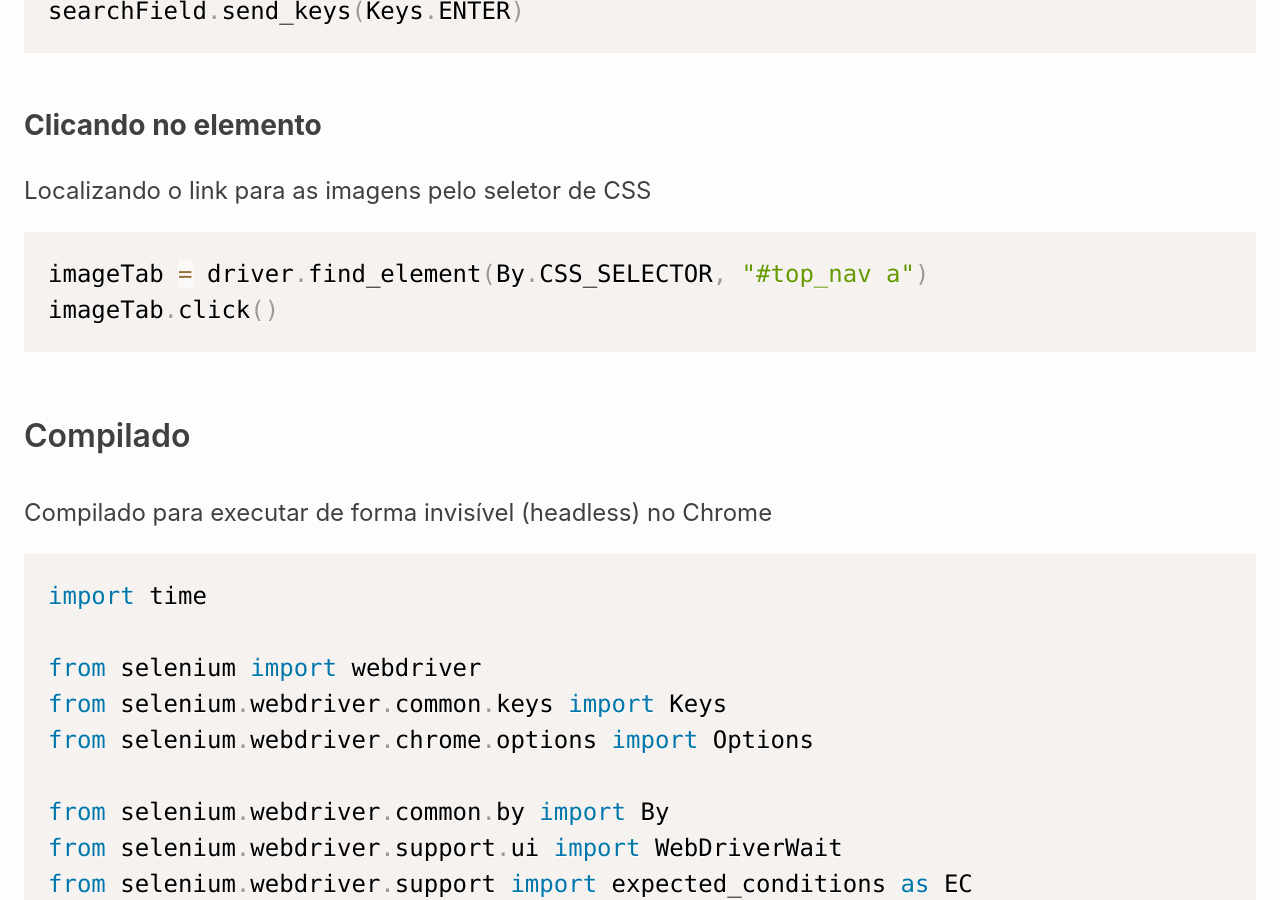
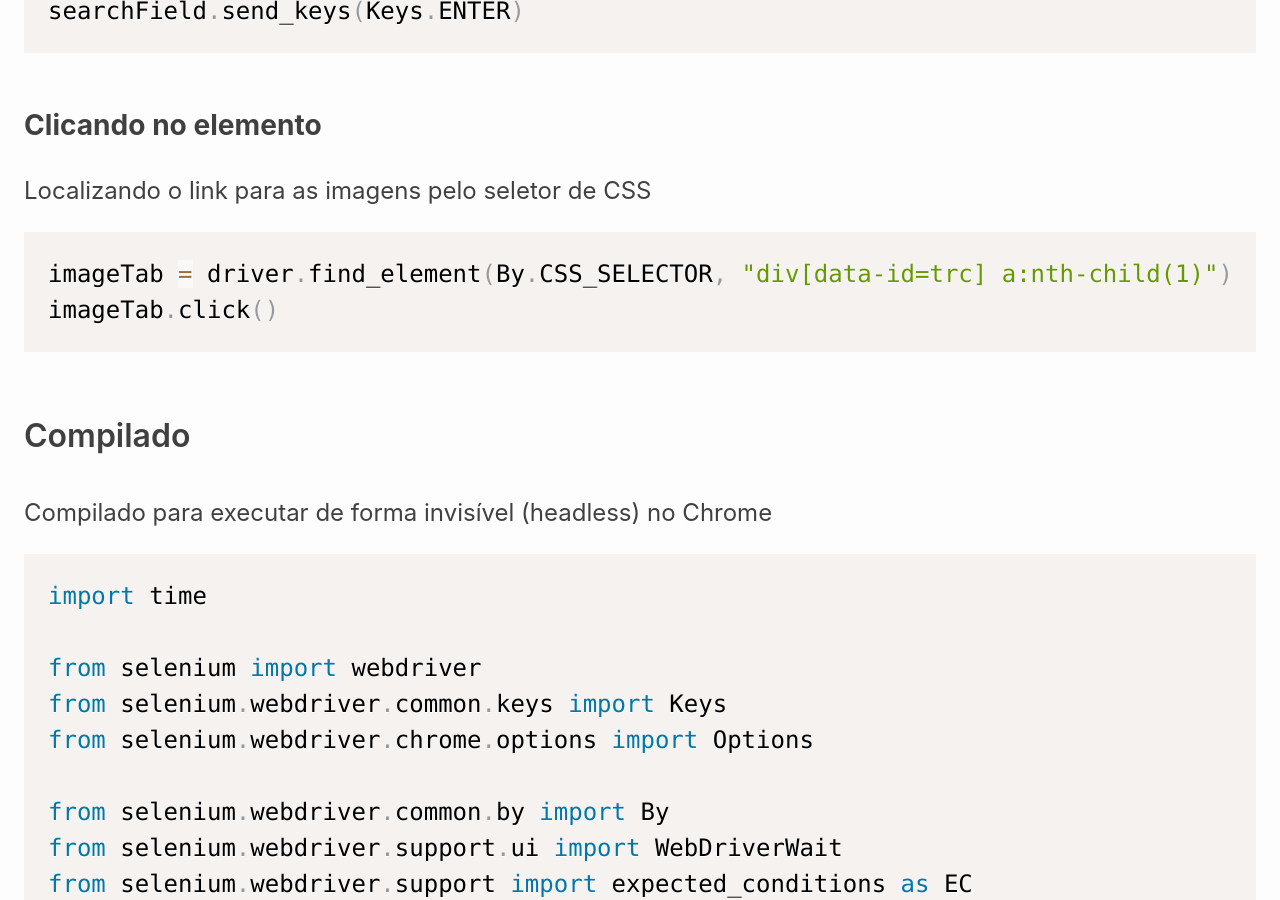
Before and after one commit to johnywalves/curso-python, a Jekyll site: the page built from _posts/01-02-02-selenium.markdown, in a window 1280 px wide and 900 px high, scrolled down 3402 px. Built offline with Jekyll 4.4.1, drawn with Linux system fonts in a browser that asks for light colours; some of the changed text lies outside the part shown.

Commit message:
:bug: consertando o funcionando do robot

````diff
--- a/_posts/01-02-02-selenium.markdown
+++ b/_posts/01-02-02-selenium.markdown
@@ -98,7 +98,7 @@ searchField.send_keys(Keys.ENTER)
 Localizando o link para as imagens pelo seletor de CSS
 
 ```python
-imageTab = driver.find_element(By.CSS_SELECTOR, "#top_nav a")
+imageTab = driver.find_element(By.CSS_SELECTOR, "div[data-id=trc] a:nth-child(1)")
 imageTab.click()
 ```
 
@@ -153,7 +153,7 @@ def main():
   driver.save_screenshot("search.png")
 
   # Clicar para a aba de Imagens
-  imageTab = driver.find_element(By.CSS_SELECTOR, "#top_nav a")
+  imageTab = driver.find_element(By.CSS_SELECTOR, "div[data-id=trc] a:nth-child(1)")
   imageTab.click()
   # Tirar um screenshot das imagens
   driver.save_screenshot("imagens.png")
````
